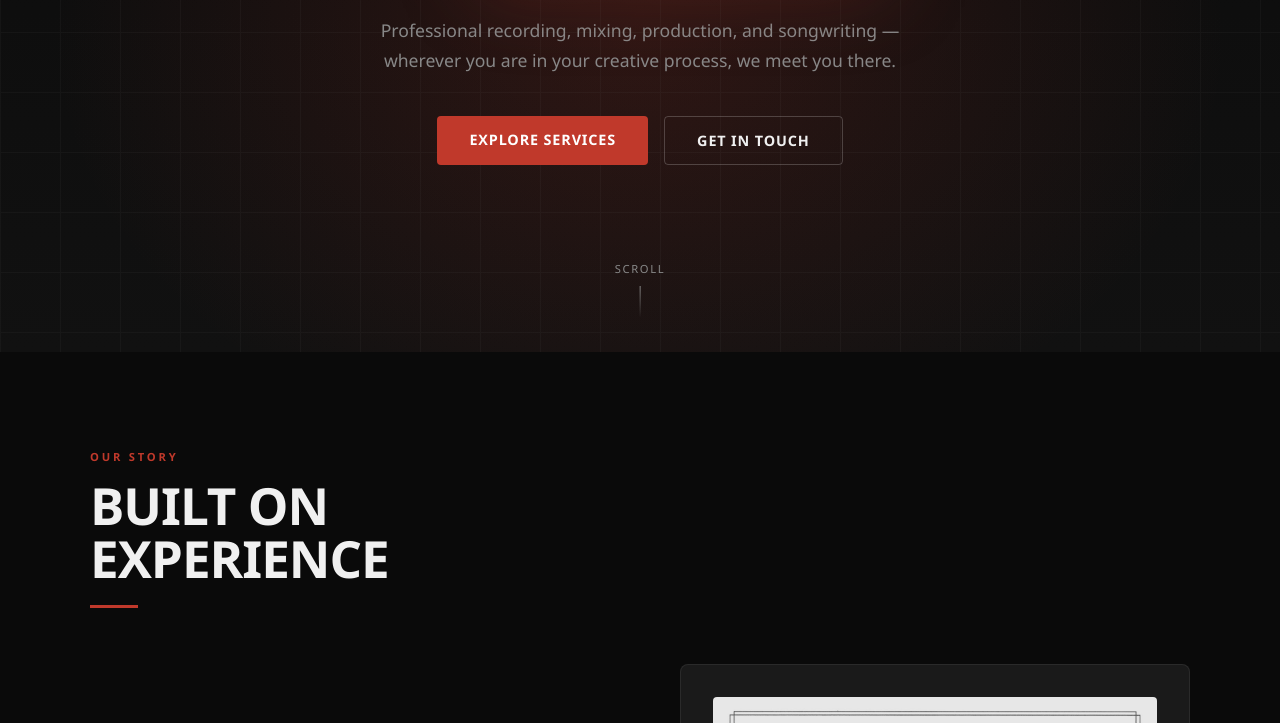
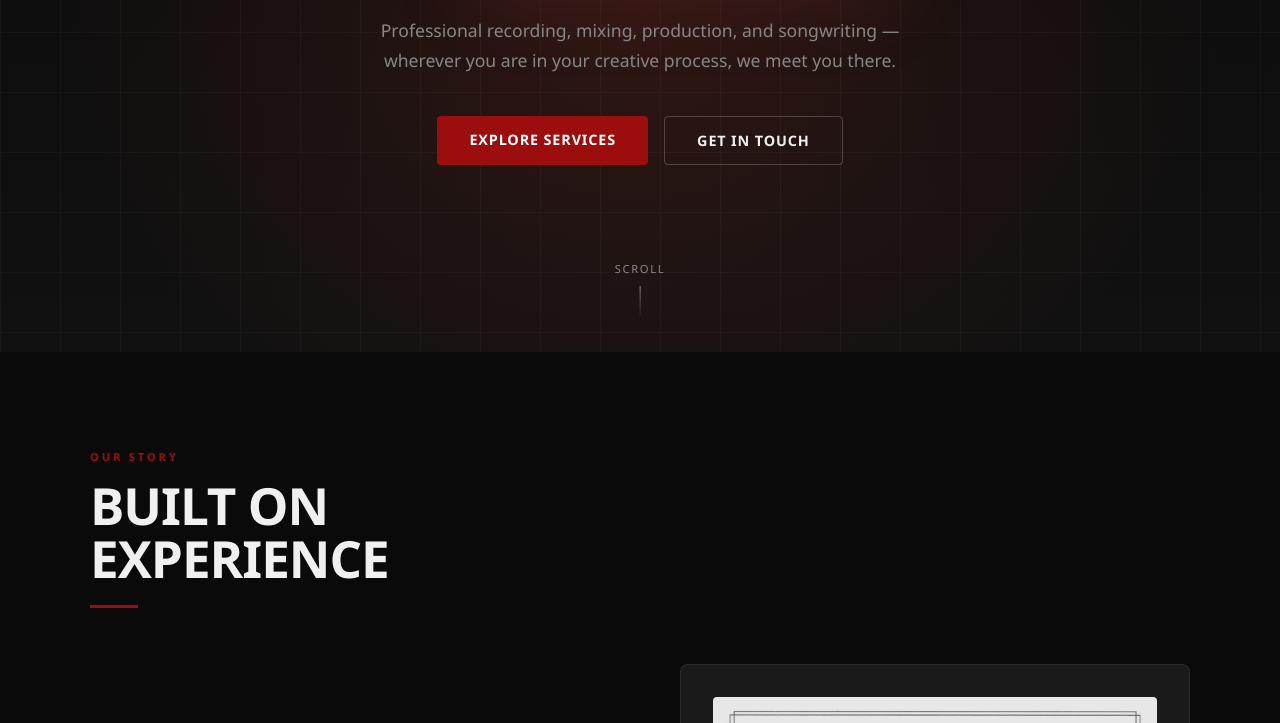
Before and after one commit to natedouds/incite-studio, a plain HTML site: page index.html in a window 1280 px wide. Shown: the part 448-1171 px from the top of the page. Drawn offline with Linux system fonts and the light colour scheme.

Commit message:
Update index.html

```diff
--- a/index.html
+++ b/index.html
@@ -7,9 +7,9 @@
 <link rel="icon" type="image/png" href="favicon.png">
 <style>
   :root {
-    --red: #c0392b;
-    --red-light: #e74c3c;
-    --red-glow: rgba(192,57,43,0.35);
+    --red: #9c0e0e;
+    --red-light: #c01414;
+    --red-glow: rgba(156,14,14,0.35);
     --dark: #0a0a0a;
     --dark2: #111111;
     --dark3: #1a1a1a;
@@ -108,7 +108,8 @@
   .now-playing::before{content:'';position:absolute;top:-40px;right:-40px;width:180px;height:180px;background:radial-gradient(circle,var(--red-glow),transparent 70%);pointer-events:none}
   .np-label{font-size:.65rem;letter-spacing:.2em;text-transform:uppercase;color:var(--muted);margin-bottom:.5rem;font-weight:600}
   .np-title{font-size:1.25rem;font-weight:800;letter-spacing:-.01em;white-space:nowrap;overflow:hidden;text-overflow:ellipsis;margin-bottom:.2rem}
-  .np-index{font-size:.8rem;color:var(--muted2)}
+  .np-artist-link{display:inline-block;margin-top:.5rem;font-size:.75rem;letter-spacing:.08em;text-transform:uppercase;color:var(--red);text-decoration:none;font-weight:600;transition:color .2s}
+  .np-artist-link:hover{color:var(--red-light)}
   .progress-area{padding:1.5rem 2rem 0}
   .time-row{display:flex;justify-content:space-between;font-size:.75rem;color:var(--muted2);margin-bottom:.5rem;font-variant-numeric:tabular-nums}
   .p-track{width:100%;height:4px;background:var(--mid);border-radius:99px;cursor:pointer;position:relative}
@@ -340,6 +341,7 @@
         <div class="np-label">Now Playing</div>
         <div class="np-title" id="npTitle">—</div>
         <div class="np-index" id="npIndex">Select a track below</div>
+        <a class="np-artist-link" id="npArtistLink" href="#" target="_blank" rel="noopener" style="display:none">Visit artist ↗</a>
       </div>
 
       <div class="progress-area">
@@ -413,9 +415,9 @@
 <script>
 // ── Tracks ──────────────────────────────────────────────────────────────────
 const TRACKS = [
-  { songName: "A Seed of Disquiet (Nadine Douds)", url: "https://filedn.com/l0RzPRXkKEkkqFmq2tv1CJV/A%20Seed%20of%20Disquiet%20(excerpt).mp3" },
-  { songName: "Scared of Losing (Nadine Douds)",   url: "https://filedn.com/l0RzPRXkKEkkqFmq2tv1CJV/Scared%20of%20Losing%20(excerpt).mp3" },
-  { songName: "CD46 (NDE)",                         url: "https://filedn.com/l0RzPRXkKEkkqFmq2tv1CJV/CD46%20(excerpt).mp3" },
+  { songName: "A Seed of Disquiet (Nadine Douds)", url: "https://filedn.com/l0RzPRXkKEkkqFmq2tv1CJV/A%20Seed%20of%20Disquiet%20(excerpt).mp3", artistUrl: "http://nadinedouds.com/" },
+  { songName: "Scared of Losing (Nadine Douds)",   url: "https://filedn.com/l0RzPRXkKEkkqFmq2tv1CJV/Scared%20of%20Losing%20(excerpt).mp3", artistUrl: "http://nadinedouds.com/" },
+  { songName: "CD46 (NDE)",                         url: "https://filedn.com/l0RzPRXkKEkkqFmq2tv1CJV/CD46%20(excerpt).mp3", artistUrl: "https://tidal.com/artist/52887868/u" },
 ];
 
 // ── State ───────────────────────────────────────────────────────────────────
@@ -445,6 +447,9 @@ function renderNP() {
   document.getElementById('npIndex').textContent  = t ? `Track ${cur+1} of ${TRACKS.length}` : 'Select a track below';
   document.getElementById('iconPlay').style.display   = isPlaying ? 'none' : '';
   document.getElementById('iconPause').style.display  = isPlaying ? '' : 'none';
+  const link = document.getElementById('npArtistLink');
+  if(t && t.artistUrl){ link.href = t.artistUrl; link.style.display = 'inline-block'; }
+  else { link.style.display = 'none'; }
 }
 
 // ── Playback ────────────────────────────────────────────────────────────────
```
